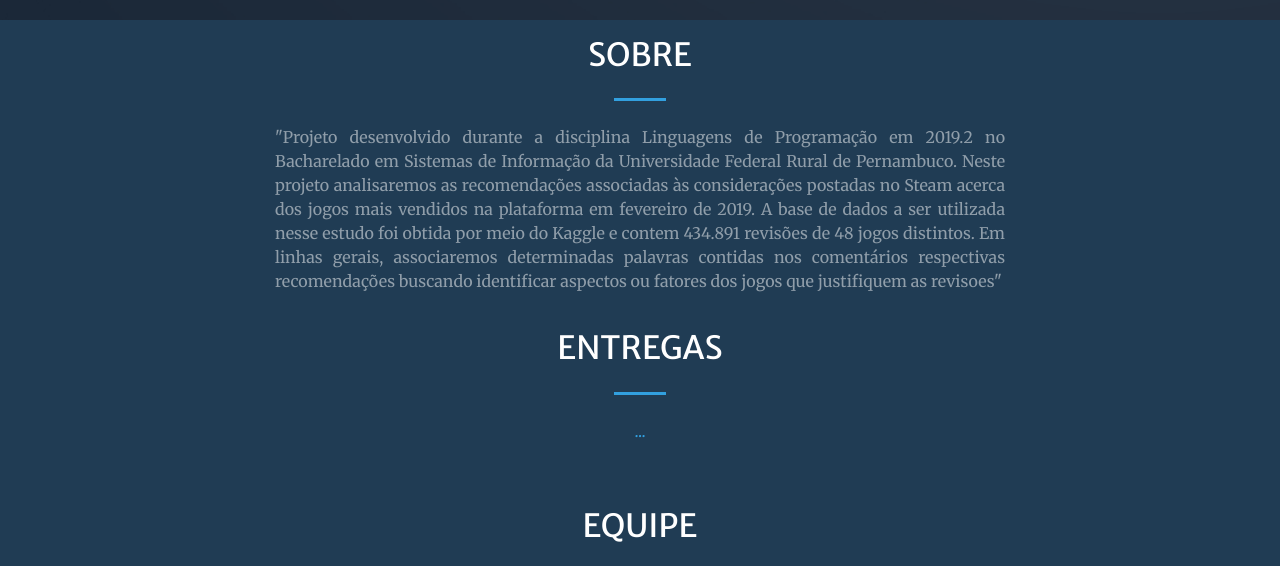
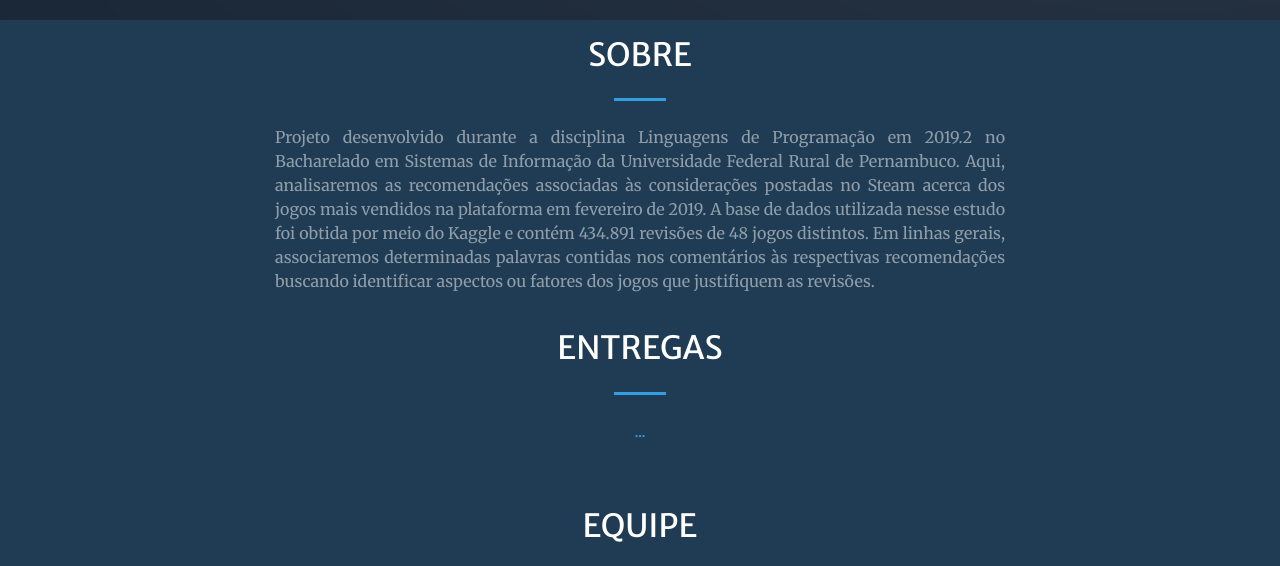
Before and after one commit to EbonyMarques/lp-site, a website with bundled scripts: page index.html in a window 1280 px wide. Shown: the part 780-1346 px from the top of the page. Built offline with nearby package versions, Linux system fonts and the light colour scheme.

Commit message:
Atualizando 'sobre'

```diff
--- a/index.html
+++ b/index.html
@@ -84,17 +84,17 @@
             <h2 class="text-white mt-0">SOBRE</h2>
             <hr class="divider light my-4" />
             <p class="text-white-50 mb-1" style="text-align: justify">
-              "Projeto desenvolvido durante a disciplina Linguagens de
+              Projeto desenvolvido durante a disciplina Linguagens de
               Programação em 2019.2 no Bacharelado em Sistemas de Informação da
-              Universidade Federal Rural de Pernambuco. Neste projeto
-              analisaremos as recomendações associadas às considerações postadas
+              Universidade Federal Rural de Pernambuco. Aqui, analisaremos as
+              recomendações associadas às considerações postadas
               no Steam acerca dos jogos mais vendidos na plataforma em fevereiro
-              de 2019. A base de dados a ser utilizada nesse estudo foi obtida
-              por meio do Kaggle e contem 434.891 revisões de 48 jogos
+              de 2019. A base de dados utilizada nesse estudo foi obtida
+              por meio do Kaggle e contém 434.891 revisões de 48 jogos
               distintos. Em linhas gerais, associaremos determinadas palavras
-              contidas nos comentários respectivas recomendações buscando
+              contidas nos comentários às respectivas recomendações buscando
               identificar aspectos ou fatores dos jogos que justifiquem as
-              revisoes"
+              revisões.
             </p>
           </div>
         </div>
```
